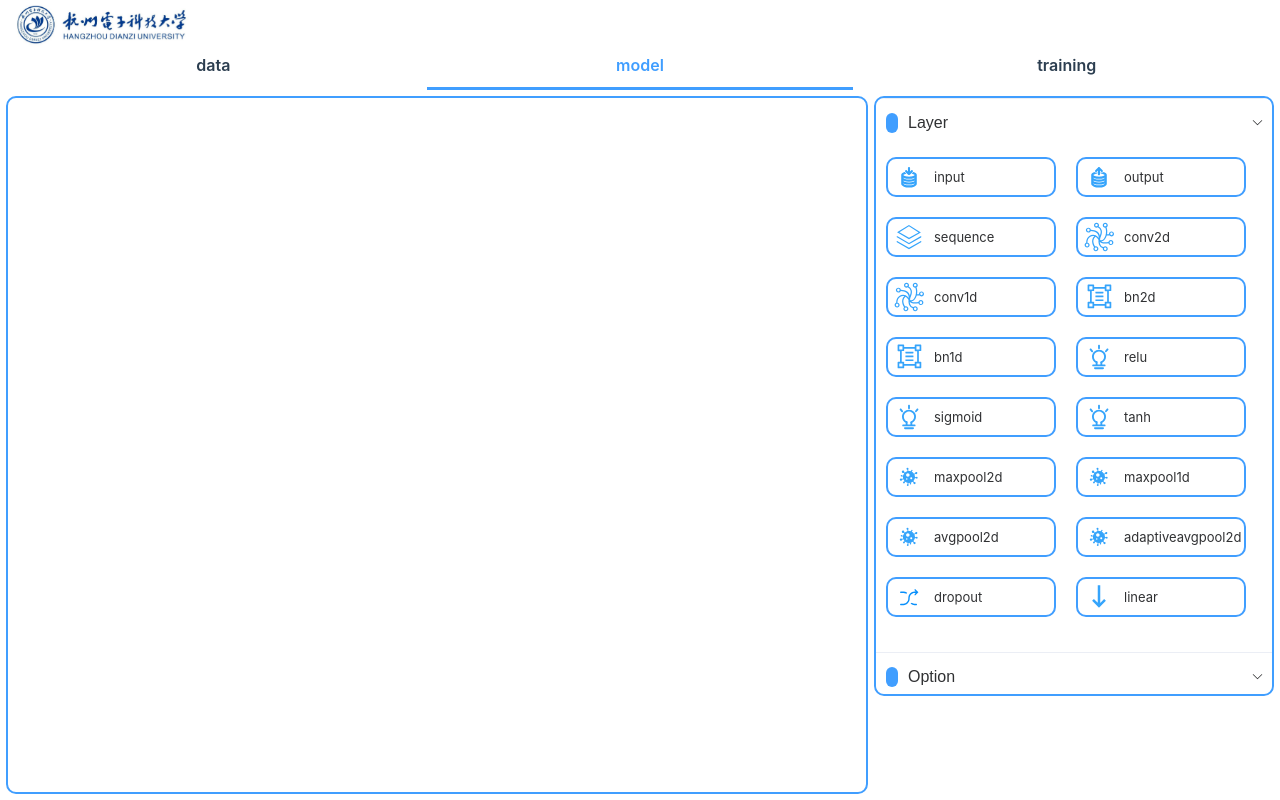
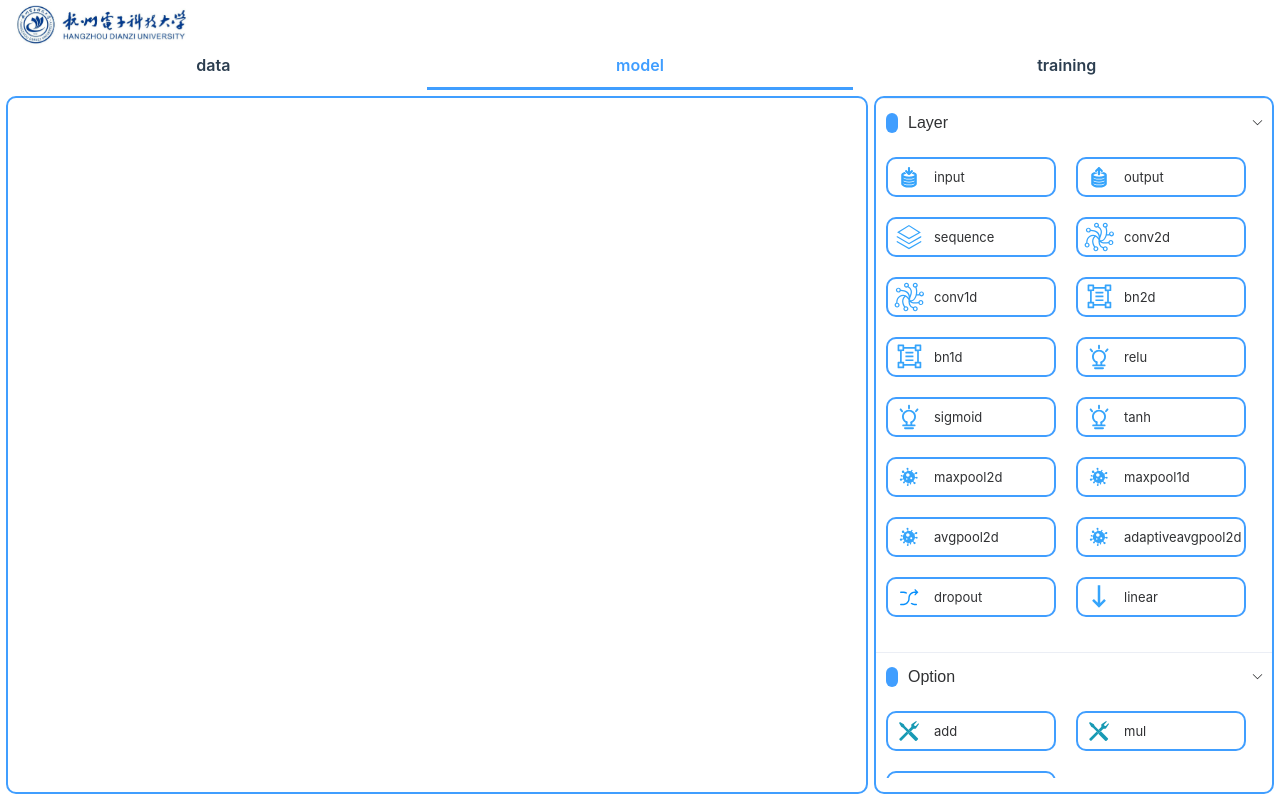
Before and after one commit to gonigh/no-code-nn, a Vue app: page /model in a window 1280 px wide. Built offline with nearby package versions, Linux system fonts and the light colour scheme.

Commit message:
鼠标放置元素显示连接点

```diff
--- a/src/App.vue
+++ b/src/App.vue
@@ -8,13 +8,17 @@ const viewStore = useViewStore();
 <template>
   <header>
     <img src="./assets/HDU1.jpg" />
-  </header>
-  <main>
+</header>
+<main>
     <div style="height: 40px">
       <NoTabs :active="viewStore.active" :tab-list="viewStore.viewList" />
     </div>
     <div class="container">
-      <RouterView />
+      <router-view v-slot="{ Component }">
+        <keep-alive>
+          <component :is="Component" />
+        </keep-alive>
+      </router-view>
     </div>
   </main>
 </template>
@@ -48,10 +52,12 @@ main {
   margin: 0;
   height: 100%;
 }
+
 .container {
   flex: 1;
   padding: 6px;
 }
+
 .logo {
   display: block;
   margin: 0 auto 2rem;
--- a/src/stores/initStore.ts
+++ b/src/stores/initStore.ts
@@ -164,6 +164,25 @@ export const useInitStore = defineStore('init', {
             icon: 9
           }
         ]
+      },{
+        type: 'Option',
+        nodeList: [
+          {
+            type: 'Option',
+            name: 'add',
+            icon: 9
+          },
+          {
+            type: 'Option',
+            name: 'mul',
+            icon: 9
+          },
+          {
+            type: 'Option',
+            name: 'diff',
+            icon: 9
+          }
+        ]
       }
     ]
   })
--- a/src/views/ModelView/Options.vue
+++ b/src/views/ModelView/Options.vue
@@ -2,18 +2,19 @@
 import NoNode from '@/components/NoNode.vue';
 
 import { useInitStore } from '@/stores/initStore';
+import { ref, onMounted } from 'vue';
 const optionList = useInitStore().nodeInfo;
 const optionTypeList = useInitStore().nodeInfo.map((item) => item.type);
+const maxHeight = ref(0);
+onMounted(() => {
+  maxHeight.value = window.innerHeight - 120;
+})
+
 </script>
 <template>
-  <ElScrollbar style="border-radius: 10px" max-height="700">
+  <ElScrollbar :max-height="maxHeight" style="border-radius: 10px">
     <ElCollapse v-model="optionTypeList">
-      <ElCollapseItem
-        v-for="item in optionList"
-        :key="item.type"
-        :title="item.type"
-        :name="item.type"
-      >
+      <ElCollapseItem v-for="item in optionList" :key="item.type" :title="item.type" :name="item.type">
         <template #title>
           <div class="option-title">
             <div class="dot"></div>
@@ -21,12 +22,7 @@ const optionTypeList = useInitStore().nodeInfo.map((item) => item.type);
           </div>
         </template>
         <div class="node-list">
-          <NoNode
-            v-for="node in item.nodeList"
-            :key="node.name"
-            :name="node.name"
-            :icon="node.icon"
-          ></NoNode>
+          <NoNode v-for="node in item.nodeList" :key="node.name" :name="node.name" :icon="node.icon"></NoNode>
         </div>
       </ElCollapseItem>
     </ElCollapse>
--- a/src/views/ModelView/index.vue
+++ b/src/views/ModelView/index.vue
@@ -25,7 +25,7 @@ import Options from './Options.vue';
 }
 
 .model-right {
-  height: 600px;
+  height: 100%;
   width: 400px;
   margin-left: 6px;
   border-radius: 10px;
```
